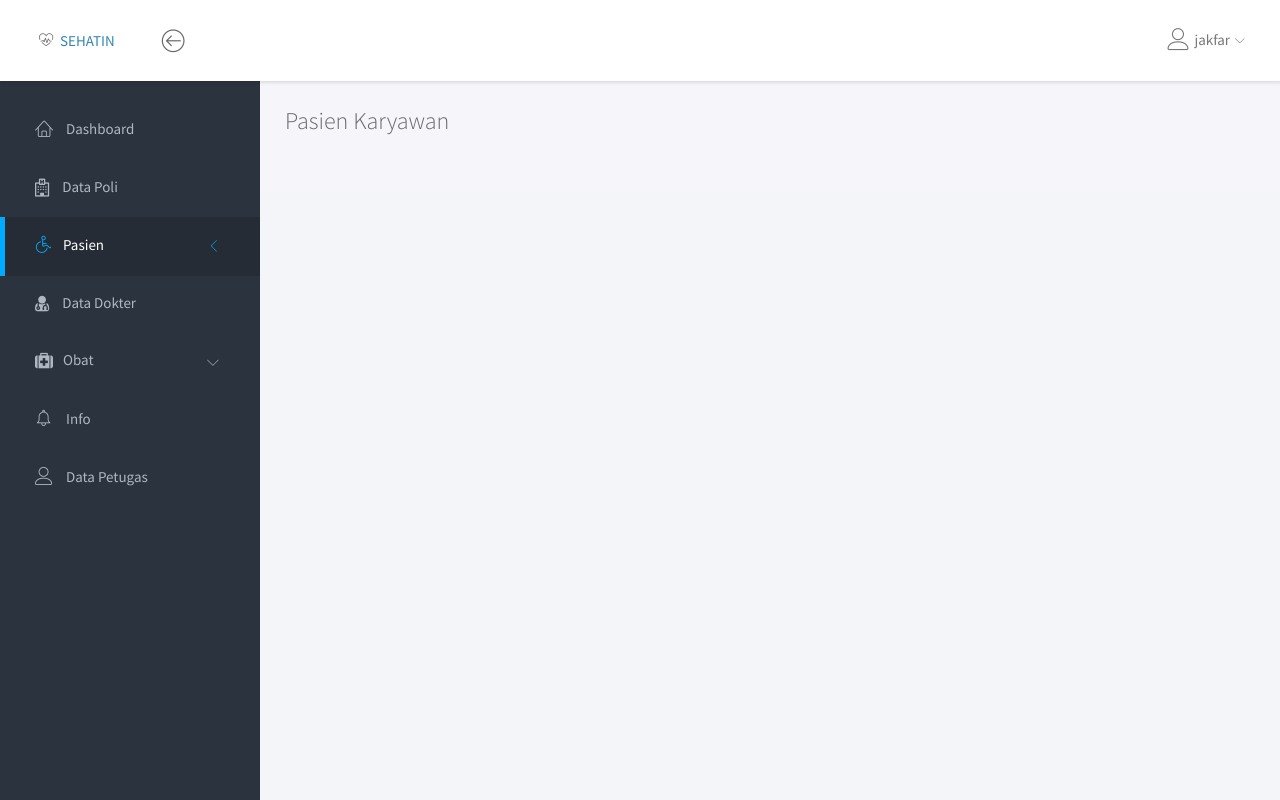
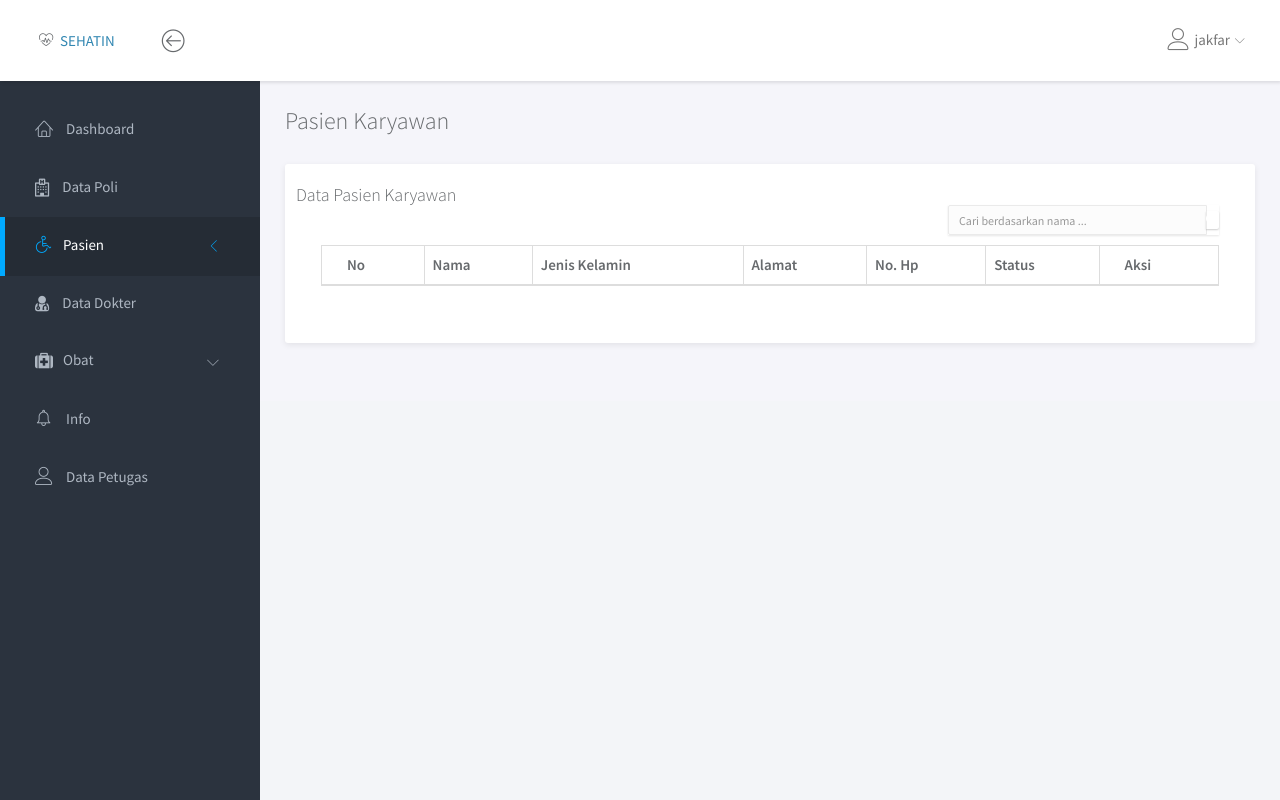
Before and after one commit to Inant/SEHATIN, a PHP site: page /pasien/pasien_karyawan.php in a window 1280 px wide. Run offline with PHP 8.4, Linux system fonts and the light colour scheme; a user stored in the database is signed in; data comes from the database, SQL or seed files in the repository; tables that the repository leaves empty or names only in its code hold one stand-in row (values such as "Sample post"); data that the repository does not hold is empty.

Commit message:
pasien karyawan

```diff
--- a/pasien/pasien_karyawan.php
+++ b/pasien/pasien_karyawan.php
@@ -47,8 +47,87 @@
       <div class="main-content">
         <div class="container-fluid">
           <h3 class="page-title">Pasien Karyawan</h3>
+					<div class="row">
+						<div class="col-md-12">
+							<div class="panel">
+								<div class="panel-heading">
+									<div class="row"><h4 class="panel-title">Data Pasien Karyawan</h4>
+									</div>
+									<div class="row">
+										<div class="row">
+											<div class="col-md-2">
+												<a href="tambah_karyawan.php"> <button type="button" class="btn btn-primary btn-sm" style="margin-left: 25px; margin-bottom: 10px;"></button></a>
+											</div>
+											<div class="col-md-6"></div>
+											<div class="col-md-4">
+												<form action="" method="post">
+													<div class="input-group" style="margin-right: 25px;">
+														<input type="text" name="cari" class="form-control input-sm" placeholder="Cari berdasarkan nama ...">
+														<span class="input-group-btn"><button type="submit" name="btn_cari" class="btn btn-primary btn-sm"><i class="fa fa-search"></i></button></span>
+													</div>
+												</form>
+											</div>
+										</div>
+										<div class="panel-body">
+											<table class="table table-striped table-hover table-bordered">
+												<thead>
+													<tr>
+														<th>No</th>
+														<th>Nama</th>
+														<th>Jenis Kelamin</th>
+														<th>Alamat</th>
+														<th>No. Hp</th>
+														<th>Status</th>
+														<th>Aksi</th>
+													</tr>
+												</thead>
+												<tbody>
+													<script type="text/javascript">
+														function konfirm(){
+															tanya = confirm("Anda yakin?");
+															if (tanya == true) return true;
+															else return false;
+														}
+													</script>
+													<?php
+													if (isset($_POST['btn_cari'])) {
+														$query = "SELECT * FROM pasien_karyawan WHERE nama LIKE '%$_POST[cari]%' ORDER BY nama ASC";
+													}
+													else {
+														$query = "SELECT * FROM pasien_karyawan ORDER BY nama ASC";
+													}
+													$jml = "SELECT COUNT(*) AS jml_karyawan FROM pasien_karyawan";
+													$r = mysqli_query($con, $jml);
+													$jml_karyawan = mysqli_fetch_assoc($r);
+													$no = 1;
+													foreach ($result as $val){
+														$title = $val['status'] == 'Aktif' ? 'Non Aktifkan' : 'Aktifkan';
+														$btnclass = $val['status'] == 'Aktif' ? 'btn-success' : 'btn-danger';
+														$label = $val['status'] == 'Aktif' ? 'label label-success' : 'label label-danger';
+														echo "<tr>
+																<td>$no<td>
+																<td>$val[nama]</td>
+																<td>$val[gender]</td>
+																<td>$val[alamat]</td>
+																<td>$val[no_hp]</td>
+																<td><span class='$label'>$val[status]</span></td>
+																<td><a href = 'edit_karyawan.php?id_karyawan=$val[id_karyawan]' class='btn btn-primary btn-xs' title='Edit'><i class='fa fa-pencil'></i> </a>
+
+																	<a onclick = 'return konfirm()' href='status_karyawan.php?id_karyawan=$val[id_karyawan]&status=$val[status]' class= 'btn btn-xs $btnclass' title='$title'><i class='fa fa-power-off'></i></a></td>
+																</tr>";
+																$no++;
+															}
+																?>
+												</tbody>
+											</table>
+										</div>
+									</div>
+								</div>
+							</div>
+						</div>
+					</div>
         </div>
       </div>
     </div>
-  </body>
+	</body>
   </html>
```
